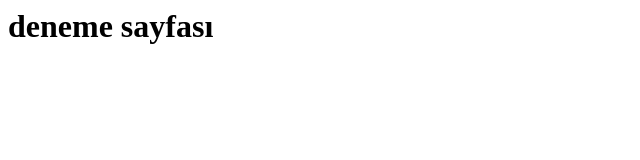
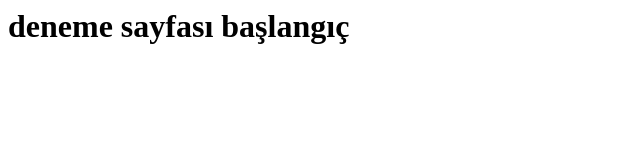
Before and after one commit to muhammedali-ali-akkaya/sayfa, a plain HTML site: page index.html in a window 1280 px wide. Shown: the whole page, without its empty margins (0-640 px from the left). Drawn offline with Linux system fonts and the light colour scheme.

Commit message:
Update index.html

```diff
--- a/index.html
+++ b/index.html
@@ -1 +1 @@
-<h1> deneme sayfası <H1>
+<h1> deneme sayfası başlangıç <H1>
```
